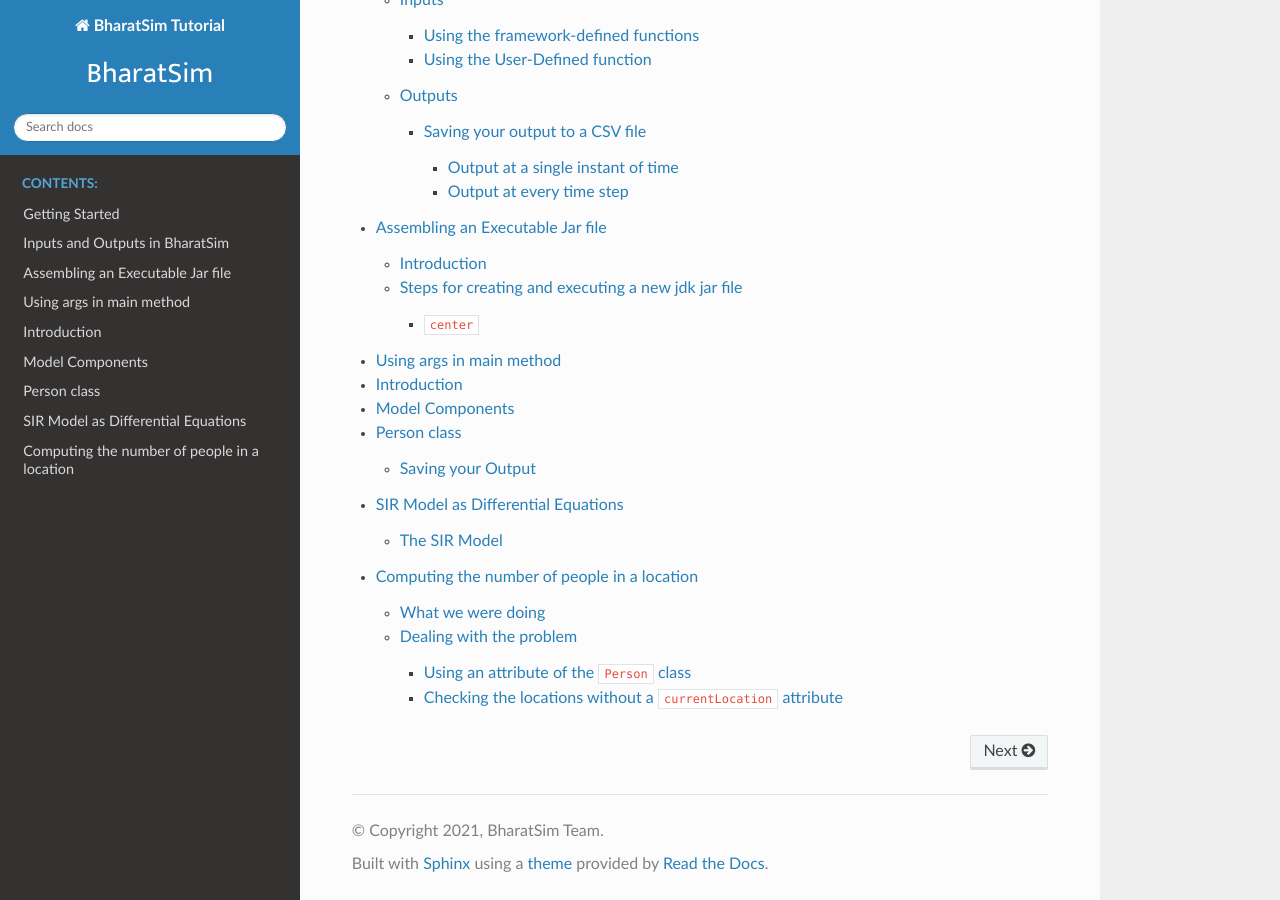
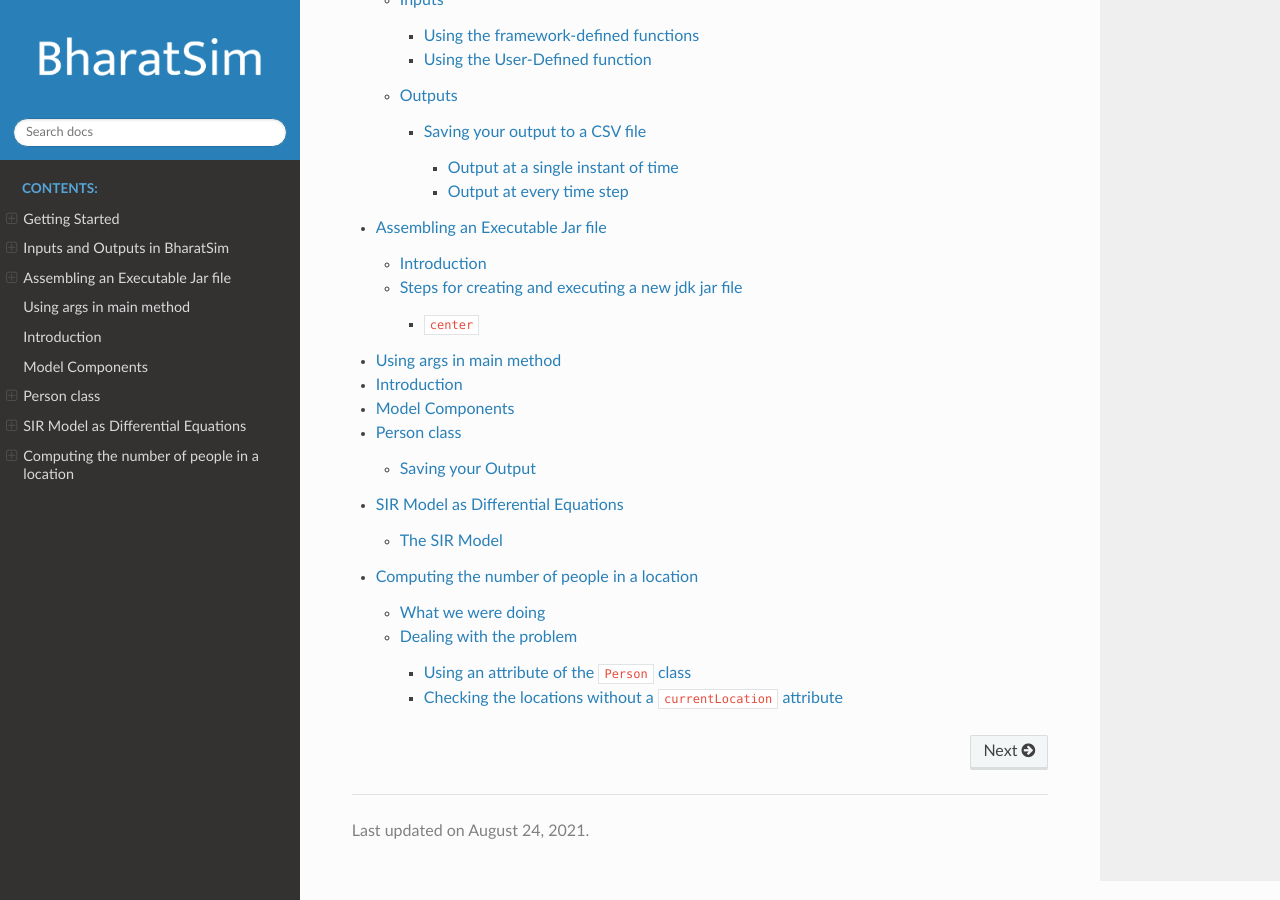
Before and after one commit to aleena-jose/bharatsim-tutorial, a Sphinx documentation site: the page built from source/index.rst, in a window 1280 px wide and 900 px high, scrolled down 712 px. Built offline with Sphinx 7.4.7 and the Read the Docs theme 2.0.0, drawn with Linux system fonts in a browser that asks for light colours.

Commit message:
Change logo to PNG and configure options

```diff
--- a/source/conf.py
+++ b/source/conf.py
@@ -57,4 +57,21 @@ html_static_path = ['_static']
 
 
 # Logo
-html_logo = "_static/logos/bharatsim-temporary-logo.svg"
+html_logo = "_static/logos/bharatsim-temporary-logo.png"
+
+# If true, “Created using Sphinx” is shown in the HTML footer. Default is True.
+html_show_sphinx = False
+
+# If true, “(C) Copyright …” is shown in the HTML footer. Default is True.
+html_show_copyright = False
+
+# Show last updated as 'dd monthname yyyy'
+html_last_updated_fmt = '%B %d, %Y'
+
+# Theme Specific Options
+# https://sphinx-rtd-theme.readthedocs.io/en/stable/configuring.html
+html_theme_options = {
+    'collapse_navigation': False,
+    'logo_only': True,
+    'style_external_links': True,
+}
```
Also changed, not shown: source/_static/logos/bharatsim-temporary-logo.png (added), source/_static/logos/bharatsim-temporary-logo.svg (deleted).
